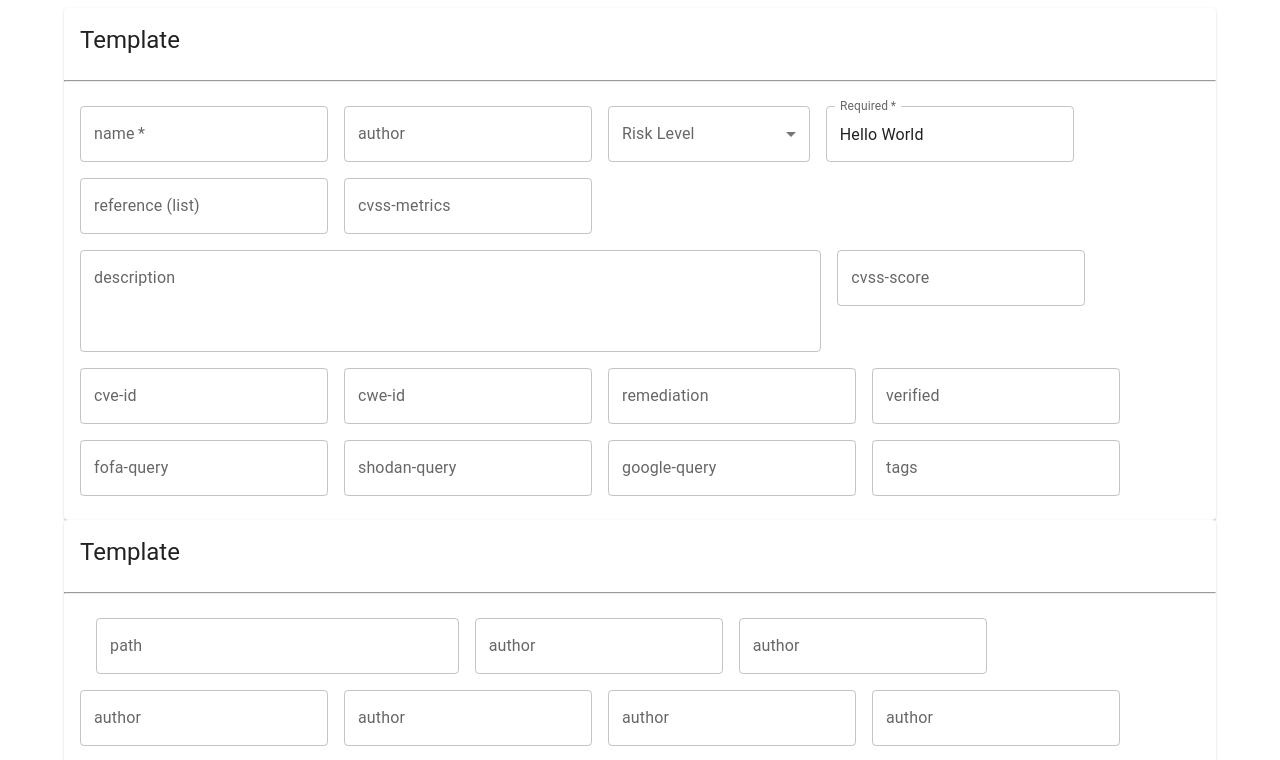
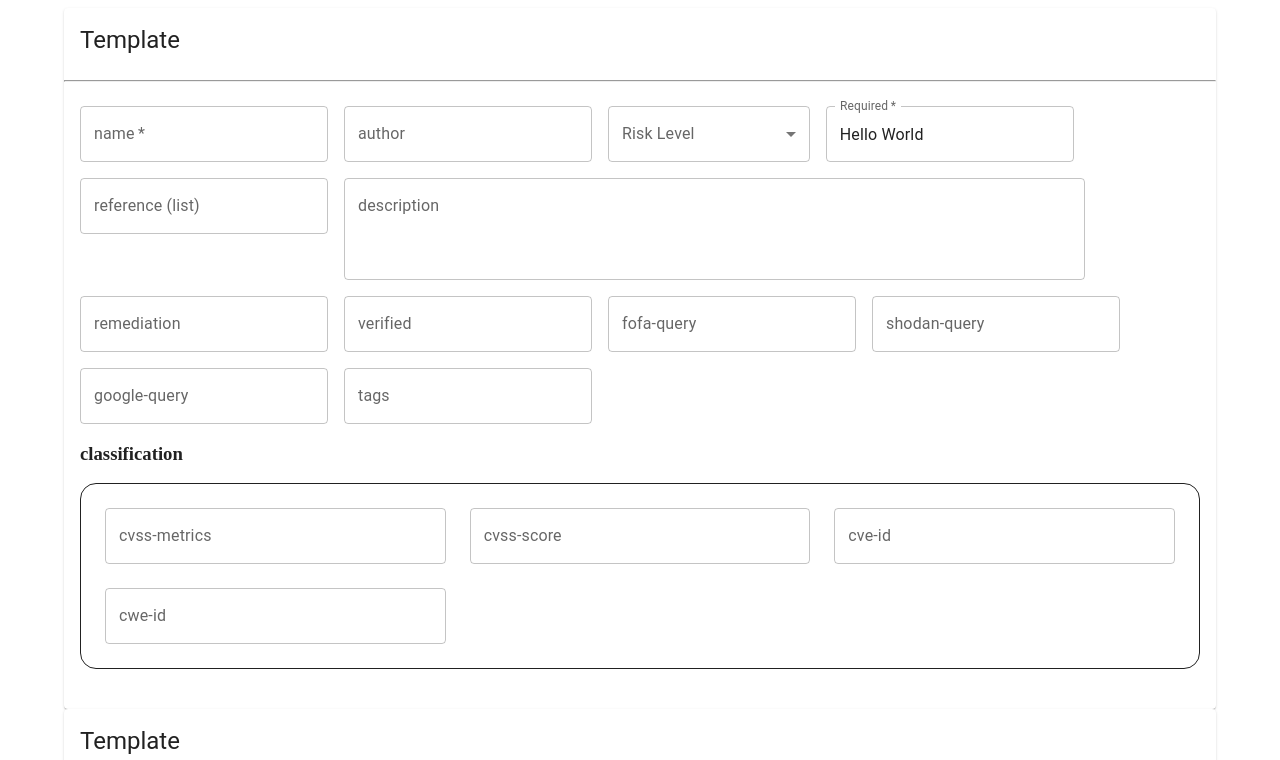
Before and after one commit to wen0750/go_fyp, a React (Vite) app in the folder core/frontend/: page / in a window 1280 px wide. Shown: the top 760 px of the page. Built offline with nearby package versions, Linux system fonts and the light colour scheme.

Commit message:
Update template_editor.jsx

```diff
--- a/core/frontend/src/template_editor.jsx
+++ b/core/frontend/src/template_editor.jsx
@@ -7,7 +7,7 @@ import {
     CardActions,
     Typography,
     Button,
-    Grid,
+    Box,
     TextField,
     Container,
 } from "@mui/material";
@@ -15,30 +15,22 @@ import {
 import "./assets/css/editor.css";
 import SigleSelect from "./selector.jsx"
 
+import { experimentalStyled as styled } from '@mui/material/styles';
+
+import Grid from '@mui/material/Unstable_Grid2';
+
 const names = [
-    'Oliver Hansen',
-    'Van Henry',
-    'April Tucker',
-    'Ralph Hubbard',
-    'Omar Alexander',
-    'Carlos Abbott',
-    'Miriam Wagner',
-    'Bradley Wilkerson',
-    'Virginia Andrews',
-    'Kelly Snyder',
+    "info", "high", "medium", "critical", "low", "unknown"
 ];
 
+const classification = ["cvss-metrics", "cvss-score", "cve-id", "cwe-id"]
 
 function TemplateInfo() {
     return (<Card>
         <CardHeader title="Template" />
         <hr />
         <CardContent>
-            <Grid container="container" spacing={2} columns={{
-                xs: 4,
-                sm: 8,
-                md: 12
-            }}>
+            <Grid container="container" spacing={2} columns={{ xs: 4, sm: 8, md: 12 }}>
                 <Grid item="item">
                     <TextField required="required" label="name" />
                 </Grid>
@@ -54,21 +46,11 @@ function TemplateInfo() {
                 <Grid item="item">
                     <TextField label="reference (list)" />
                 </Grid>
-                <Grid item="item">
-                    <TextField label="cvss-metrics" />
-                </Grid>
                 <Grid item="item" xs={8} sm={8} md={8}>
                     <TextField id="outlined-multiline-static" label="description" multiline="multiline" rows={3} />
                 </Grid>
-                <Grid item="item">
-                    <TextField label="cvss-score" />
-                </Grid>
-                <Grid item="item">
-                    <TextField label="cve-id" />
-                </Grid>
-                <Grid item="item">
-                    <TextField label="cwe-id" />
-                </Grid>
+
+
                 <Grid item="item">
                     <TextField label="remediation" />
                 </Grid>
@@ -88,6 +70,16 @@ function TemplateInfo() {
                     <TextField label="tags" />
                 </Grid>
             </Grid>
+            <h3>classification</h3>
+            <Box sx={{ flexGrow: 1, borderRadius: '16px', border: 1, p: 3, my: 2 }}>
+                <Grid container spacing={{ xs: 2, md: 3 }} columns={{ xs: 4, sm: 8, md: 12 }}>
+                    {Array.from(classification).map((value, index) => (
+                        <Grid xs={2} sm={4} md={4} key={index}>
+                            <TextField label={value} />
+                        </Grid>
+                    ))}
+                </Grid>
+            </Box>
         </CardContent>
     </Card>);
 }
@@ -97,11 +89,7 @@ function TemplateRequest() {
         <CardHeader title="Template" />
         <hr />
         <CardContent>
-            <Grid container="container" spacing={2} columns={{
-                xs: 4,
-                sm: 8,
-                md: 12
-            }}>
+            <Grid container="container" spacing={2} columns={{ xs: 4, sm: 8, md: 12 }}>
                 <Grid item="item">
                 </Grid>
                 <Grid item="item" xs={4}>
```
